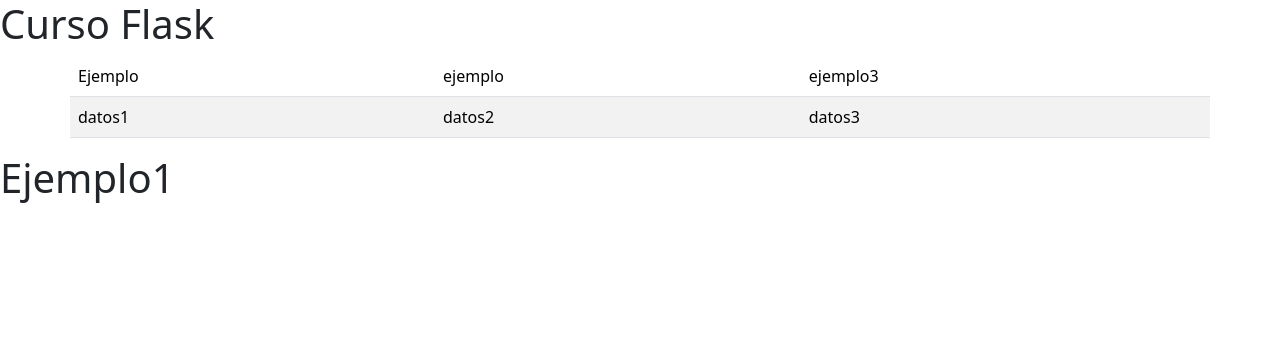
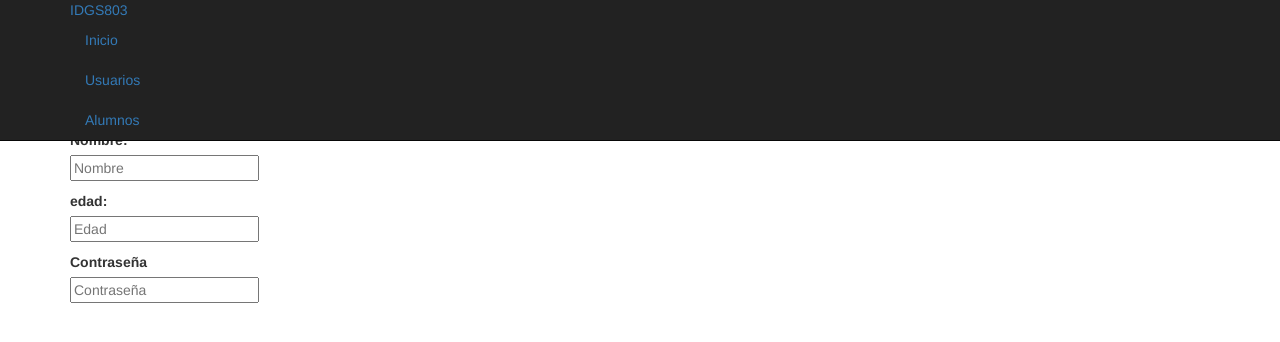
Before and after one commit to IDGS-803-19002425/IntroFlask, a Flask app: page /ejemplo1 in a window 1280 px wide. Shown: the top 342 px of the page. Run offline with Flask 3, Linux system fonts and the light colour scheme; some libraries are stand-ins or nearby versions.

Commit message:
Formularios

```diff
--- a/requirements.txt
+++ b/requirements.txt
@@ -1,8 +1,13 @@
 blinker==1.9.0
 click==8.1.8
 colorama==0.4.6
+dnspython==2.7.0
+email_validator==2.2.0
 Flask==3.1.0
+Flask-WTF==1.2.2
+idna==3.10
 itsdangerous==2.2.0
 Jinja2==3.1.5
 MarkupSafe==3.0.2
 Werkzeug==3.1.3
+WTForms==3.2.1
--- a/templates/ejemplo1.html
+++ b/templates/ejemplo1.html
@@ -1,4 +1,11 @@
 {% extends "layout.html" %}
 {% block container %}
+{% import "macros.html" as macros %}
     <h1>Ejemplo1</h1>
+    <label for ="">Nombre:</label>
+    {{macros.datos("Nombre","Nombre")}}
+    <label for ="">edad:</label>
+    {{macros.datos("Edad","Edad")}}
+    <label for="">Contraseña</label>
+    {{macros.datos("Contraseña","Contraseña","password")}}
     {% endblock %}
--- a/templates/layout.html
+++ b/templates/layout.html
@@ -4,33 +4,44 @@
     <meta charset="UTF-8">
     <meta http-equiv="X-UA-Compatible" content="IE=edge">
     <meta name="viewport" content="width=device-width, initial-scale=1.0">
-    <link href="https://cdn.jsdelivr.net/npm/bootstrap@5.3.3/dist/css/bootstrap.min.css" rel="stylesheet" integrity="sha384-QWTKZyjpPEjISv5WaRU9OFeRpok6YctnYmDr5pNlyT2bRjXh0JMhjY6hW+ALEwIH" crossorigin="anonymous">
+    <link rel="stylesheet" href="../static/bootstrap/css/bootstrap.min.css">
+    <link rel="stylesheet" href="../static/bootstrap/bootstrap/css/bootstrap-responsive.min.css">
     <title>Document</title>
+    <style>
+        body {
+         padding-top: 60px;
+        }
+        tr.head{
+          background: #dff0d8 ;
+        }
+        </style>
 </head>
 <body>
-    <h1>Curso Flask</h1>
-    <div class="container">
-        <div class="row">
-            <table class="table table-striped">
-                <thead>
-                  <tr>
-                    <td>Ejemplo</td>
-                    <td>ejemplo</td>
-                    <td>ejemplo3</td>
-                  </tr>
-                </thead>
-                <tr>
-                  <td>datos1</td>
-                  <td>datos2</td>
-                  <td>datos3</td>
-                </tr>
-              </table>
-            </div>
-        </div>
-        </table>
-        {% block container %}
-
-        {% endblock %}
-
+  <div class="navbar navbar-inverse navbar-fixed-top">
+    <div class="navbar-inner">
+      <div class="container">
+        <a href="#" class="brand">IDGS803</a>
+        <ul class="nav">
+          <li class="active"><a href="#">
+            <i class="icon-home icon-white"></i> Inicio
+          </a></li>
+          <li>
+            <a href="">
+              <i class="icon-user icon-white"></i> Usuarios
+            </a>
+          </li>
+          <li>
+            <a href="">
+              <i class="icon-user icon-white"></i> Alumnos
+            </a>
+          </li>
+        </ul>
+      </div>
+      </div>
+      </div>
+  <div class="container">
+  {% block container %}
+  {% endblock %}
+  </div>
     </body>
     </html>
--- /dev/null
+++ b/templates/macros.html
@@ -0,0 +1,11 @@
+{% macro datos(name,placeholder,type=text) %}
+
+<p><input type="{{type}}" name="{{name}}" placeholder="{{placeholder}}"></p>
+
+{%endmacro%}
+
+{% macro campoNuevo(field) %}
+
+<td>{{field.label}}</td>
+<dd>{{field(**kwargs)|safe}}</dd>
+{%endmacro%}
```
Also changed, not shown: forms.py (added, +11 -0 lines), 1 other file.
